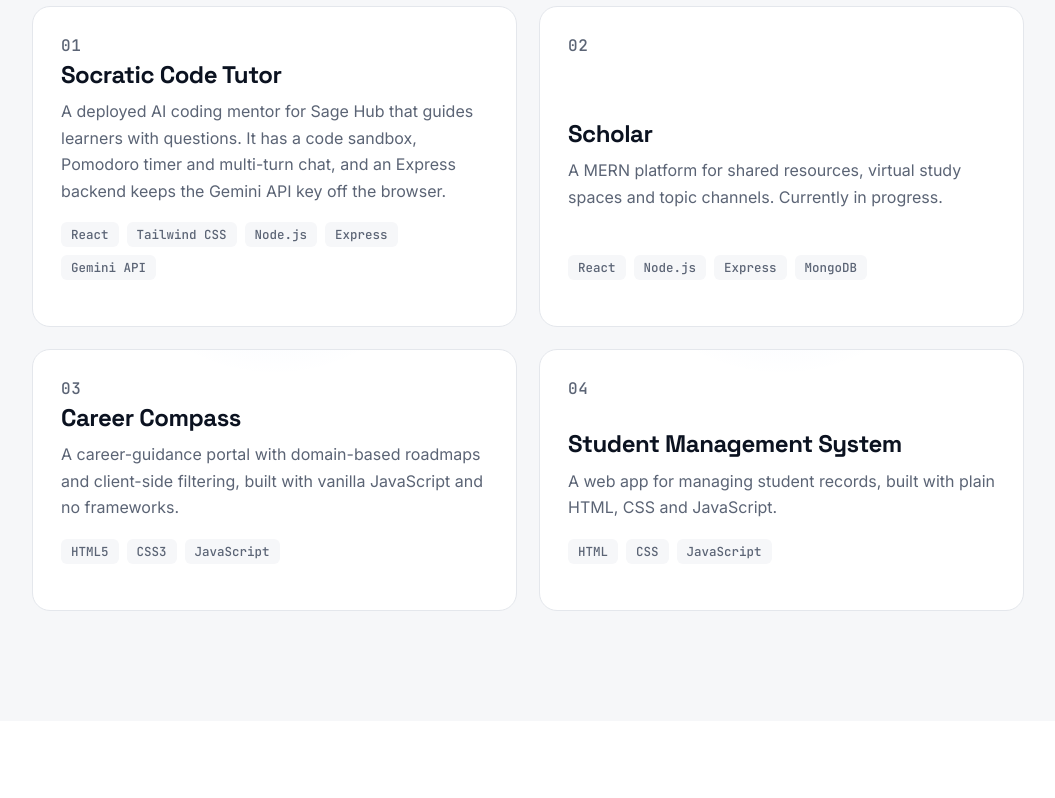
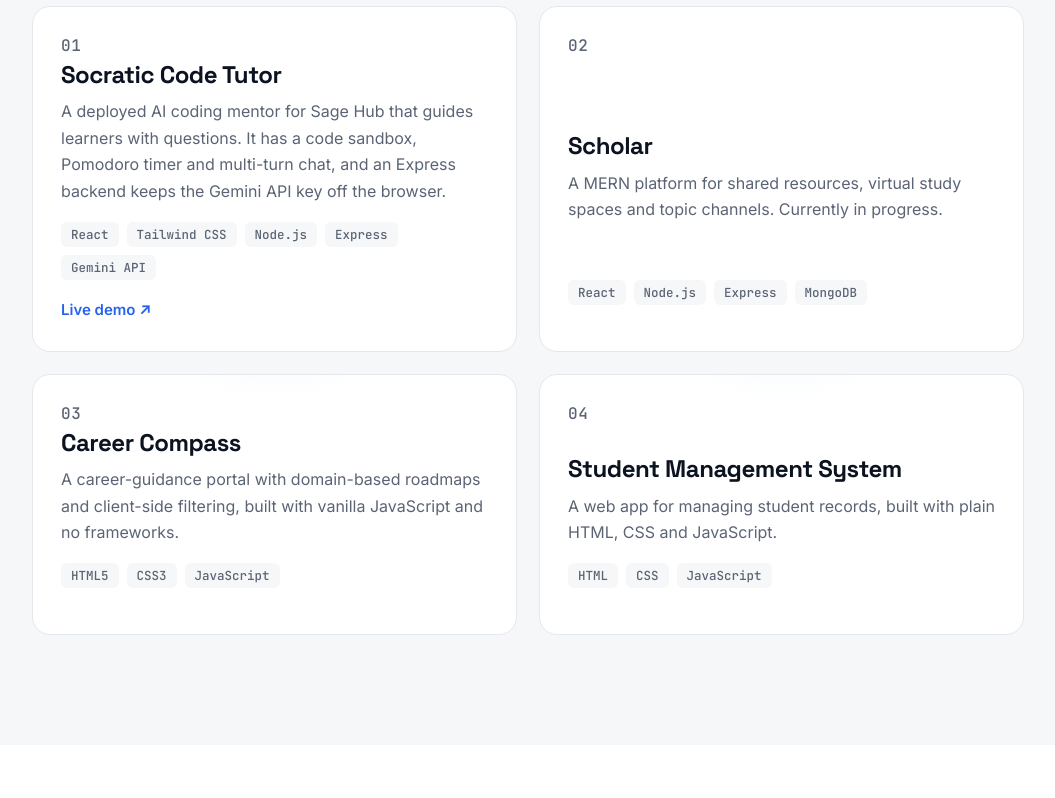
Before and after one commit to Mahesh-Git-hub009/Mahesh-Git-hub009.github.io, a plain HTML site: page index.html in a window 1280 px wide. Shown: the part 1676-2474 px from the top of the page, without its empty margins (112-1167 px from the left). Drawn offline with Linux system fonts and the light colour scheme.

Commit message:
Add live demo link for Socratic Code Tutor

```diff
--- a/index.html
+++ b/index.html
@@ -1121,7 +1121,7 @@
       github: "https://github.com/Mahesh-Git-hub009", linkedin: "https://www.linkedin.com/in/mahesh-biradar-0a8984287/", email: "maheshbiradar29115@gmail.com"   // optional, shown as buttons when filled
     };
     var PROJECTS = [
-      { n: "Socratic Code Tutor", d: "A deployed AI coding mentor for Sage Hub that guides learners with questions. It has a code sandbox, Pomodoro timer and multi-turn chat, and an Express backend keeps the Gemini API key off the browser.", t: ["React", "Tailwind CSS", "Node.js", "Express", "Gemini API"], live: "", code: "" },
+      { n: "Socratic Code Tutor", d: "A deployed AI coding mentor for Sage Hub that guides learners with questions. It has a code sandbox, Pomodoro timer and multi-turn chat, and an Express backend keeps the Gemini API key off the browser.", t: ["React", "Tailwind CSS", "Node.js", "Express", "Gemini API"], live: "https://socratic-tutor-kohl.vercel.app/", code: "" },
       { n: "Scholar", d: "A MERN platform for shared resources, virtual study spaces and topic channels. Currently in progress.", t: ["React", "Node.js", "Express", "MongoDB"], live: "", code: "" },
       { n: "Career Compass", d: "A career-guidance portal with domain-based roadmaps and client-side filtering, built with vanilla JavaScript and no frameworks.", t: ["HTML5", "CSS3", "JavaScript"], live: "", code: "" },
       { n: "Student Management System", d: "A web app for managing student records, built with plain HTML, CSS and JavaScript.", t: ["HTML", "CSS", "JavaScript"], live: "", code: "" }
```
